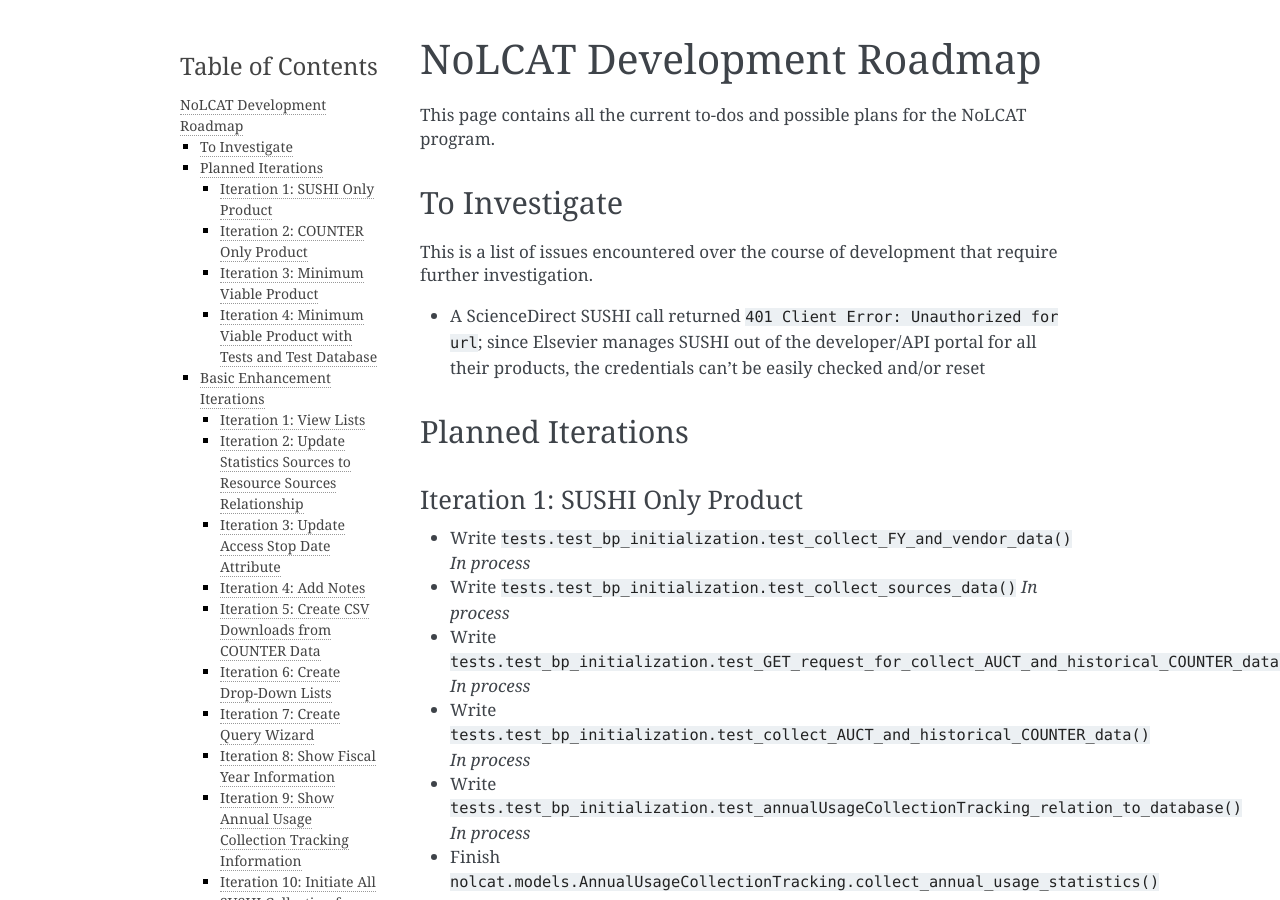
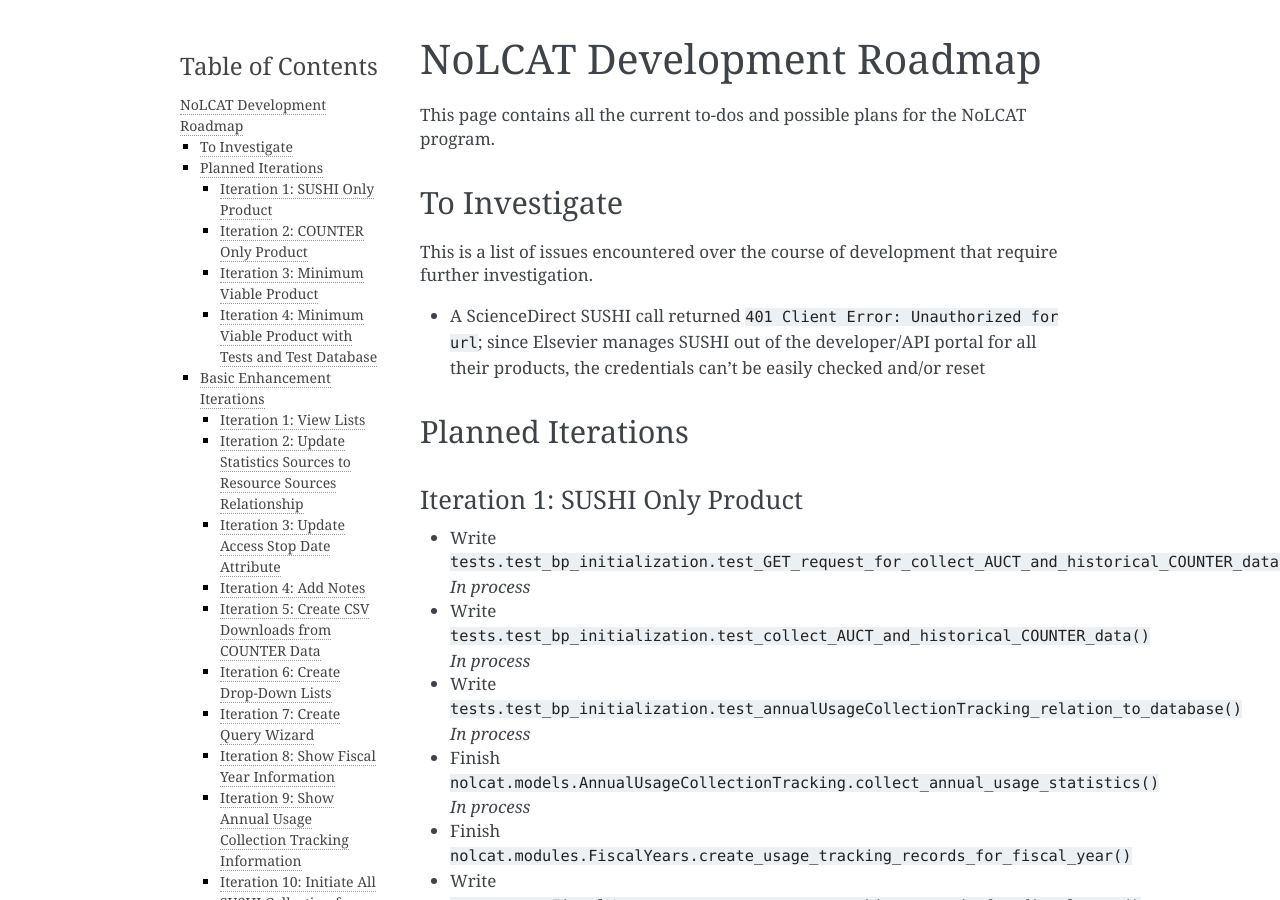
Before and after one commit to ereiskind/nolcat, a Sphinx documentation site: the page built from docs/source/roadmap.rst, in a window 1280 px wide and 900 px high. Built offline with Sphinx 7.4.7, drawn with Linux system fonts in a browser that asks for light colours.

Commit message:
Remove passing tests from roadmap

```diff
--- a/docs/source/roadmap.rst
+++ b/docs/source/roadmap.rst
@@ -13,8 +13,6 @@
 
 Iteration 1: SUSHI Only Product
 ===============================
-* Write ``tests.test_bp_initialization.test_collect_FY_and_vendor_data()`` *In process*
-* Write ``tests.test_bp_initialization.test_collect_sources_data()`` *In process*
 * Write ``tests.test_bp_initialization.test_GET_request_for_collect_AUCT_and_historical_COUNTER_data()`` *In process*
 * Write ``tests.test_bp_initialization.test_collect_AUCT_and_historical_COUNTER_data()`` *In process*
 * Write ``tests.test_bp_initialization.test_annualUsageCollectionTracking_relation_to_database()`` *In process*
```
